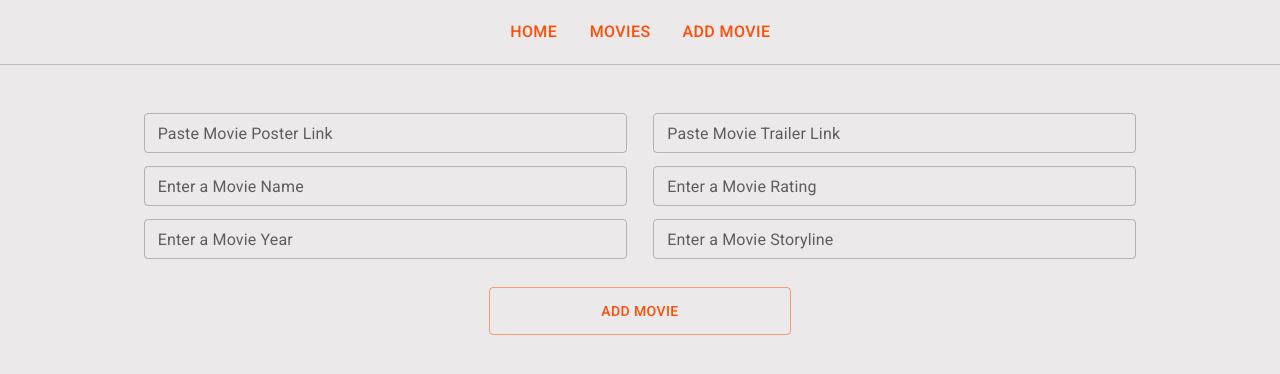
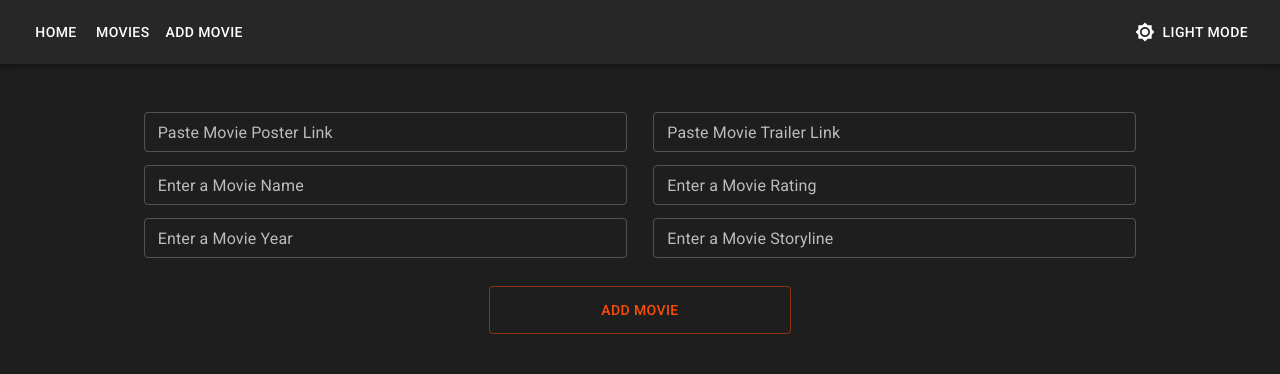
Before and after one commit to Vikii-5/movie-app-mui, a React (Create React App) app: page /add-movie in a window 1280 px wide. Shown: the top 374 px of the page. Built offline with nearby package versions, Linux system fonts and the light colour scheme; a web font is replaced by a local one.

Commit message:
fetch method used

```diff
--- a/src/App.css
+++ b/src/App.css
@@ -10,7 +10,7 @@ body {
   font-family: 'Maven Pro', sans-serif;
   margin: 0;
   padding: 0;
-  background: rgb(235, 233, 233);
+  /* background: rgb(235, 233, 233); */
   display: flex;
   justify-content: center;
   font-family: sans-serif;
@@ -25,22 +25,6 @@ body {
 
 .App{
   width: 100%;
-}
-
-
-/* Navigation Style */
-.navigation {
-  background-color: rgb(235, 233, 233);
-  padding: .75rem;
-  display: flex;
-  gap: 1rem;
-  justify-content: center;
-}
-
-.navigation a {
-  font-size: 1rem;
-  color: #ff4d07;
-  text-decoration: none;
 }
 
 
@@ -79,10 +63,10 @@ body {
 
 /* AddMovie, EditMovie Componenets sharing the style */
 .movie-details, .add-movie, .edit-movie{
-  background: rgb(235, 233, 233);
+  /* background: rgb(235, 233, 233); */
   width: 100%;
   padding: 3rem;
-  border-top: 1px solid rgba(0,0,0,0.2);
+  /* border-top: 1px solid rgba(0,0,0,0.2); */
   display: flex;
   justify-content: space-around;
 }
@@ -116,7 +100,7 @@ body {
   height: 2.5rem;
   border-radius: .25rem;
   padding: .5rem;
-  color: rgba(255, 255, 255, .8);
+  /* color: rgba(255, 255, 255, .8); */
   outline: none;
   transition: .5s;
 }
@@ -147,39 +131,42 @@ body {
   width: 220px;
   height: fit-content;
   border-radius: 10px;
-  box-shadow: 0px 0px 15px rgba(0, 0, 0, 0.2);
-  transition: .5s;
+  /* box-shadow: 0px 0px 15px rgba(0, 0, 0, 0.2); */
+  /* transition: .5s; */
+}
+.movie-card h4{
+  margin: 0;
 }
 
-.movie-card:hover {
+/* .movie-card:hover {
   transform: scale(1.1);
-}
+} */
 
 img {
   width: 220px;
   height: 260px;
   border-radius: 10px 10px 0 0;
   object-fit: cover;
-  margin-bottom: -25px;
+  margin-bottom: -4px;
 }
 
-.movie-card-specs {
-  width: 220px;
+/* .movie-card-specs {
+  width: 188px;
   background-color: white;
   border-radius: 0 0 10px 10px;
   padding: 15px;
   margin-top: -30px;
-}
+} */
 
 .movie-card-specs p{
-  margin: .75rem 0;
+  margin: 0 0 .75rem 0;
 }
 
 .title {
   background-color: #ff4d07;
   color: white;
   width: 100%;
-  height: 48px;
+  height: 38px;
   text-transform: uppercase;
   line-height: 40px;
 }
@@ -203,22 +190,24 @@ img {
   margin-bottom: 0;
 }
 
-.movie-card-buttons{
+/* .movie-card-buttons{
   display: flex;
+  justify-content: space-between !important;
+  border-top: 1px solid rgba(0,0,0,0.2);
+} */
+
+.MuiCardActions-root{
   justify-content: space-between;
-  margin-top: 1rem;
-  padding-top: .5rem;
-  border-top: 1px solid rgba(0,0,0,0.2);
 }
 
 .movie-info-container{
-  background-color: rgb(26, 25, 25);
+  /* background-color: rgb(26, 25, 25); */
   padding: 0 3rem .75rem 3rem;
   margin-top: -.25rem;
 }
 
 .movie-info-container p{
-  color: white;
+  /* color: white; */
   text-align: justify;
   line-height: 1.5;
 }
@@ -227,7 +216,7 @@ img {
   display: flex;
   justify-content: space-between;
   align-items: center;
-  color: white;
+  /* color: white; */
   border-bottom: 1px solid rgba(255, 255, 255, 0.3);
 }
 
--- a/src/App.js
+++ b/src/App.js
@@ -1,7 +1,7 @@
 import { useState } from "react";
 import "./App.css";
 import { createTheme, ThemeProvider } from "@mui/material/styles";
-import { Switch, Route, Link } from "react-router-dom";
+import { Switch, Route } from "react-router-dom";
 import { Button } from "@mui/material";
 import { MovieDetails } from "./MovieDetails";
 import { AddMovie } from "./AddMovie";
@@ -9,133 +9,172 @@ import { EditMovies } from "./EditMovies";
 import { Home } from "./Home";
 import { MovieInfo } from "./MovieInfo";
 import { NotFound } from "./NotFound";
+import { Paper, AppBar, Toolbar } from "@mui/material";
+import { useHistory } from "react-router-dom";
+import Brightness4Icon from "@mui/icons-material/Brightness4";
+import Brightness7Icon from "@mui/icons-material/Brightness7";
+
+export default function App() {
+  // const initial_movies = [
+  //   {
+  //     poster:
+  //       "https://igimages.gumlet.io/tamil/home/kamal-vikrammovie-glimpseposter.jpg?w=376&dpr=2.6",
+  //     name: "Vikram",
+  //     rating: "NA",
+  //     year: "2022",
+  //     storyline:
+  //       "Vikram is an upcoming Indian Tamil-language action thriller film starring Kamal Hassan, written and directed by Lokesh Kanagaraj and produced by Raaj Kamal Films.",
+  //     trailer: "https://www.youtube.com/embed/Uw17HJkrGR0",
+  //   },
+  //   {
+  //     poster:
+  //       "https://upload.wikimedia.org/wikipedia/en/thumb/8/8e/Dune_%282021_film%29.jpg/220px-Dune_%282021_film%29.jpg",
+  //     name: "Dune",
+  //     rating: "8.2",
+  //     year: "2021",
+  //     storyline:
+  //       "Dune is a 2021 American epic science fiction film directed by Denis Villeneuve and written by Villeneuve, Jon Spaihts & Eric Roth. It is the adaptation of the 1965 novel by Frank Herbert.",
+  //     trailer: "https://www.youtube.com/embed/8g18jFHCLXk",
+  //   },
+  //   {
+  //     poster:
+  //       "https://themoviespoiler.com/wp-content/uploads/2020/04/half_of_it_xlg.jpg",
+  //     name: "The Half of It",
+  //     rating: "6.9",
+  //     year: "2020",
+  //     storyline:
+  //       "A shy, straight-A Chinese-American student helps the school jock woo a girl whom, secretly, they both desire. They find themselves connecting and learn about the nature of love.",
+  //     trailer: "https://www.youtube.com/embed/B-yhF7IScUE",
+  //   },
+  //   {
+  //     poster:
+  //       "https://64.media.tumblr.com/75090c6af22c4e145e11888e11023cae/tumblr_pn73yqm1rt1sa50hio1_1280.jpg",
+  //     name: "Tomb Raider",
+  //     rating: "6.3",
+  //     year: "2018",
+  //     storyline:
+  //       "Lara Croft, a courageous and independent young woman, sets out on a dangerous journey to unravel the truth behind her adventurer father's mysterious disappearance.",
+  //     trailer: "https://www.youtube.com/embed/8ndhidEmUbI",
+  //   },
+  //   {
+  //     poster:
+  //       "https://m.media-amazon.com/images/M/MV5BMjQ5NzgwMzExNF5BMl5BanBnXkFtZTgwNjk2NTYyNTM@._V1_FMjpg_UX1000_.jpg",
+  //     name: "Meri Pyaari Bindu",
+  //     rating: "6",
+  //     year: "2017",
+  //     storyline:
+  //       "Childhood friends Abhimanyu and Bindu face friction when she realises that she does not love him. After getting famous, Abhimanyu decides to pen a story based on his life.",
+  //     trailer: "https://www.youtube.com/embed/fTax2lxxAvU",
+  //   },
+  //   {
+  //     poster:
+  //       "https://moviegalleri.net/wp-content/gallery/iraivi-movie-release-posters/iraivi_movie_release_posters_8348a49.jpg",
+  //     name: "Iraivi",
+  //     rating: "8",
+  //     year: "2016",
+  //     storyline:
+  //       "Three men, who are financially struggling, get involved in criminal activities to improve their financial status. They end up in prison and their wives are forced to lead an independent life.",
+  //     trailer: "https://www.youtube.com/embed/DH3iKNTT9-M",
+  //   },
+  //   {
+  //     poster:
+  //       "https://filmbiopsy.com/wp-content/uploads/2020/03/CXTfbv6WMAAyApR-1.jpg",
+  //     name: "Charlie",
+  //     rating: "8",
+  //     year: "2015",
+  //     storyline:
+  //       "Tessa runs away from home to avoid getting married and rents a room. She finds a book of the previous occupant, which reveals an incomplete story, and decides to find the artist.",
+  //     trailer: "https://www.youtube.com/embed/oYxtLNJJ54Y",
+  //   },
+  //   {
+  //     poster: "https://im.rediff.com/movies/2015/jul/31orange-mittai.jpg",
+  //     name: "Orange Mittai",
+  //     rating: "6.5",
+  //     year: "2015",
+  //     storyline:
+  //       "Kailasam, who is a 55-year-old man who suffers from a heart medical condition, befriends Sathya and they embark on a journey to discover each other's deepest fears.",
+  //     trailer: "https://www.youtube.com/embed/wo5HjdH_BYU",
+  //   },
+  //   {
+  //     poster:
+  //       "https://encrypted-tbn0.gstatic.com/images?q=tbn:ANd9GcRHRpOixn4X7IZwygj1typtUADTkZrBIzH0uUBM-wes9_chod77gb5YWizqFRYLqzdV-wA&usqp=CAU",
+  //     name: "The Croods",
+  //     rating: "7.2",
+  //     year: "2013",
+  //     storyline:
+  //       "Two very different families join forces to create a new community to survive: a cave person and another person co-op on the most amazing farm in the history of pre-history.",
+  //     trailer: "https://www.youtube.com/embed/4fVCKy69zUY",
+  //   },
+  // ];
+
+  const [mode, setMode] = useState("dark");
 
   //Customizing theme colors using ThemeProvider
   const theme = createTheme({
     palette: {
+      mode: mode,
       primary: {
         main: "rgb(255, 77, 7)",
+        light: "rgb(255, 112, 56)",
+        dark: "rgb(178, 53, 4)",
+        contrastText: "#fff",
       },
-    secondary: {
-      main: "rgba(35, 35, 35, .7);",
-    },
+      // background: {
+      //   paper: "rgb(235, 233, 233)",
+      //   default: "rgb(235, 233, 233)",
+      // }
     },
   });
 
-export default function App() {
-
-  const initial_movies = [
-    {
-      poster:
-        "https://igimages.gumlet.io/tamil/home/kamal-vikrammovie-glimpseposter.jpg?w=376&dpr=2.6",
-      name: "Vikram",
-      rating: "NA",
-      year: "2022",
-      storyline:
-        "Vikram is an upcoming Indian Tamil-language action thriller film starring Kamal Hassan, written and directed by Lokesh Kanagaraj and produced by Raaj Kamal Films.",
-      trailer: "https://www.youtube.com/embed/Uw17HJkrGR0",
-    },
-    {
-      poster:
-        "https://upload.wikimedia.org/wikipedia/en/thumb/8/8e/Dune_%282021_film%29.jpg/220px-Dune_%282021_film%29.jpg",
-      name: "Dune",
-      rating: "8.2",
-      year: "2021",
-      storyline:
-        "Dune is a 2021 American epic science fiction film directed by Denis Villeneuve and written by Villeneuve, Jon Spaihts & Eric Roth. It is the adaptation of the 1965 novel by Frank Herbert.",
-      trailer: "https://www.youtube.com/embed/8g18jFHCLXk",
-    },
-    {
-      poster:
-        "https://themoviespoiler.com/wp-content/uploads/2020/04/half_of_it_xlg.jpg",
-      name: "The Half of It",
-      rating: "6.9",
-      year: "2020",
-      storyline:
-        "A shy, straight-A Chinese-American student helps the school jock woo a girl whom, secretly, they both desire. They find themselves connecting and learn about the nature of love.",
-      trailer: "https://www.youtube.com/embed/B-yhF7IScUE",
-    },
-    {
-      poster:
-        "https://64.media.tumblr.com/75090c6af22c4e145e11888e11023cae/tumblr_pn73yqm1rt1sa50hio1_1280.jpg",
-      name: "Tomb Raider",
-      rating: "6.3",
-      year: "2018",
-      storyline:
-        "Lara Croft, a courageous and independent young woman, sets out on a dangerous journey to unravel the truth behind her adventurer father's mysterious disappearance.",
-      trailer: "https://www.youtube.com/embed/8ndhidEmUbI",
-    },
-    {
-      poster:
-        "https://m.media-amazon.com/images/M/MV5BMjQ5NzgwMzExNF5BMl5BanBnXkFtZTgwNjk2NTYyNTM@._V1_FMjpg_UX1000_.jpg",
-      name: "Meri Pyaari Bindu",
-      rating: "6",
-      year: "2017",
-      storyline:
-        "Childhood friends Abhimanyu and Bindu face friction when she realises that she does not love him. After getting famous, Abhimanyu decides to pen a story based on his life.",
-      trailer: "https://www.youtube.com/embed/fTax2lxxAvU",
-    },
-    {
-      poster:
-        "https://moviegalleri.net/wp-content/gallery/iraivi-movie-release-posters/iraivi_movie_release_posters_8348a49.jpg",
-      name: "Iraivi",
-      rating: "8",
-      year: "2016",
-      storyline:
-        "Three men, who are financially struggling, get involved in criminal activities to improve their financial status. They end up in prison and their wives are forced to lead an independent life.",
-      trailer: "https://www.youtube.com/embed/DH3iKNTT9-M",
-    },
-    {
-      poster:
-        "https://filmbiopsy.com/wp-content/uploads/2020/03/CXTfbv6WMAAyApR-1.jpg",
-      name: "Charlie",
-      rating: "8",
-      year: "2015",
-      storyline:
-        "Tessa runs away from home to avoid getting married and rents a room. She finds a book of the previous occupant, which reveals an incomplete story, and decides to find the artist.",
-      trailer: "https://www.youtube.com/embed/oYxtLNJJ54Y",
-    },
-    {
-      poster: "https://im.rediff.com/movies/2015/jul/31orange-mittai.jpg",
-      name: "Orange Mittai",
-      rating: "6.5",
-      year: "2015",
-      storyline:
-        "Kailasam, who is a 55-year-old man who suffers from a heart medical condition, befriends Sathya and they embark on a journey to discover each other's deepest fears.",
-      trailer: "https://www.youtube.com/embed/wo5HjdH_BYU",
-    },
-    {
-      poster:
-        "https://encrypted-tbn0.gstatic.com/images?q=tbn:ANd9GcRHRpOixn4X7IZwygj1typtUADTkZrBIzH0uUBM-wes9_chod77gb5YWizqFRYLqzdV-wA&usqp=CAU",
-      name: "The Croods",
-      rating: "7.2",
-      year: "2013",
-      storyline:
-        "Two very different families join forces to create a new community to survive: a cave person and another person co-op on the most amazing farm in the history of pre-history.",
-      trailer: "https://www.youtube.com/embed/4fVCKy69zUY",
-    },
-  ];
-
-  const [movieDetails, setMoviedetails] = useState(initial_movies);
+  const history = useHistory();
+  const [movieDetails, setMoviedetails] = useState([]);
 
   return (
     <ThemeProvider theme={theme}>
+      <Paper
+        sx={{ minWidth: "100vw", minHeight: "100vh", borderRadius: "0px" }}
+      >
         <div className="App">
-
           {/* Creating links to the movie app */}
-        <div className="navigation">
-          <Button variant="text">
-            <Link to="/">Home</Link>
+          <AppBar position="sticky">
+            <Toolbar>
+              <Button
+                variant="text"
+                color="inherit"
+                onClick={() => history.push("/")}
+              >
+                Home
               </Button>
 
-          <Button variant="text">
-            <Link to="/movies">Movies</Link>
+              <Button
+                variant="text"
+                color="inherit"
+                onClick={() => history.push("/movies")}
+              >
+                Movies
               </Button>
 
-          <Button variant="text">
-            <Link to="/add-movie">Add Movie</Link>
+              <Button
+                variant="text"
+                color="inherit"
+                onClick={() => history.push("/add-movie")}
+              >
+                Add Movie
               </Button>
-        </div>
+
+              <Button
+                sx={{ marginLeft: "auto" }}
+                startIcon={
+                  mode === "dark" ? <Brightness7Icon /> : <Brightness4Icon />
+                }
+                color="inherit"
+                onClick={() => setMode(mode === "dark" ? "light" : "dark")}
+              >
+                {" "}
+                {mode === "dark" ? "light" : "dark"} Mode
+              </Button>
+            </Toolbar>
+          </AppBar>
 
           {/* Routing to the different pages */}
           <Switch>
@@ -144,21 +183,15 @@ export default function App() {
             </Route>
 
             <Route path="/movies">
-            <MovieDetails
-              movieDetails={movieDetails}
-              setMoviedetails={setMoviedetails}
-            />
+              <MovieDetails/>
             </Route>
 
             <Route path="/movie-info/:id">
-            <MovieInfo movieDetails={movieDetails} />
+              <MovieInfo />
             </Route>
 
             <Route path="/add-movie">
-            <AddMovie
-              movieDetails={movieDetails}
-              setMoviedetails={setMoviedetails}
-            />
+              <AddMovie/>
             </Route>
 
             <Route path="/edit-movies/:id">
@@ -173,6 +206,7 @@ export default function App() {
             </Route>
           </Switch>
         </div>
+      </Paper>
     </ThemeProvider>
   );
 }
--- a/src/EditMovies.js
+++ b/src/EditMovies.js
@@ -1,5 +1,5 @@
 import { useState } from "react";
-import { useParams } from "react-router-dom";
+import { useParams, useHistory } from "react-router-dom";
 import { Button } from "@mui/material";
 import { TextField, Snackbar } from "@mui/material";
 
@@ -9,11 +9,14 @@ export function EditMovies({ movieDetails, setMoviedetails }) {
   const { id } = useParams();
   const movies = movieDetails[id];
 
+  const history = useHistory();
+
   const [poster, setPoster] = useState(movies.poster);
   const [name, setName] = useState(movies.name);
   const [rating, setRating] = useState(movies.rating);
   const [year, setYear] = useState(movies.year);
   const [storyline, setStoryline] = useState(movies.storyline);
+  const [trailer, setTrailer] = useState(movies.trailer);
 
   //Snackbar initial state
   const [open, setOpen] = useState(false);
@@ -30,6 +33,16 @@ export function EditMovies({ movieDetails, setMoviedetails }) {
             type="url"
             defaultValue={poster}
             onChange={(event) => setPoster(event.target.value)}
+          />
+
+          <TextField
+            id="outlined-basic"
+            label="Paste Movie Trailer Link"
+            variant="outlined"
+            size="small"
+            type="url"
+            value={trailer}
+            onChange={(event) => setTrailer(event.target.value)}
           />
 
           <TextField
@@ -87,6 +100,7 @@ export function EditMovies({ movieDetails, setMoviedetails }) {
                 updatedMovieDetails[id] = updatedMovie;
                 setMoviedetails(updatedMovieDetails);
                 setOpen(true);
+                history.push("/movies");
               }}
             >
               Update Movie
--- a/src/MovieDetails.js
+++ b/src/MovieDetails.js
@@ -1,8 +1,26 @@
+import { useState, useEffect } from "react";
 import { Movies } from "./Movies";
 import { IconButton } from "@mui/material";
 import DeleteIcon from "@mui/icons-material/Delete";
 
-export function MovieDetails({ movieDetails, setMoviedetails }) {
+export function MovieDetails() {
+
+  const [movieDetails, setMoviedetails] = useState([]);
+
+  const getMovie = () => {
+    fetch("https://6197229daf46280017e7e453.mockapi.io/movie", {method:"GET"})
+    .then(data => data.json())
+    .then(movie => setMoviedetails(movie))
+  }
+
+  useEffect(getMovie, []);
+
+  const deleteMovie = (id) => {
+    fetch("https://6197229daf46280017e7e453.mockapi.io/movie/" + id, {method:"DELETE"})
+    .then(data => data.json())
+    .then(() => getMovie())
+  }
+
   return (
     <section className="movie-details">
       <div className="movie-container">
@@ -15,18 +33,19 @@ export function MovieDetails({ movieDetails, setMoviedetails }) {
             year={details.year}
             storyline={details.storyline}
             trailer={details.trailer}
-            id={index}
+            id={details.id}
             deleteButton={
               <IconButton
                 aria-label="Delete Button"
-                onClick={() => {
-                  //Deleting the movie card using the index
-                  const remainingMovies = movieDetails.filter((mv, idx) => {
-                    const removeIdx = index;
-                    return idx !== removeIdx;
-                  });
-                  setMoviedetails(remainingMovies);
-                }}
+                onClick={() => deleteMovie(details.id)}
+                // {() => {
+                //   //Deleting the movie card using the index
+                //   const remainingMovies = movieDetails.filter((mv, idx) => {
+                //     const removeIdx = index;
+                //     return idx !== removeIdx;
+                //   });
+                //   setMoviedetails(remainingMovies);
+                // }}
               >
                 <DeleteIcon fontSize="small" />
               </IconButton>
--- a/src/MovieInfo.js
+++ b/src/MovieInfo.js
@@ -1,8 +1,21 @@
+import { useEffect,  useState } from "react";
 import { useParams } from "react-router-dom";
+import { useHistory } from "react-router-dom";
+import { Button } from "@mui/material";
+import ArrowBackIosIcon from '@mui/icons-material/ArrowBackIos';
 
-export function MovieInfo({ movieDetails }) {
+export function MovieInfo() {
+
+  const history = useHistory();
+
   const { id } = useParams();
-  const movies = movieDetails[id];
+  const [movieDetails, setMoviedetails] = useState([]);
+
+  useEffect(() => {
+    fetch("https://6197229daf46280017e7e453.mockapi.io/movie/" + id, {method:"GET"})
+    .then(data => data.json())
+    .then(movie => setMoviedetails(movie))
+  }, [id]);
 
   return (
     <section className="movie-info">
@@ -11,7 +24,7 @@ export function MovieInfo({ movieDetails }) {
         <iframe
           width="100%"
           height="480"
-          src={movies.trailer}
+          src={movieDetails.trailer}
           title="YouTube video player"
           frameborder="0"
           allow="accelerometer; autoplay; clipboard-write; encrypted-media; gyroscope; picture-in-picture"
@@ -20,11 +33,15 @@ export function MovieInfo({ movieDetails }) {
 
         <div className="movie-info-container">
           <div className="movie-specs">
-            <h2>{movies.name}</h2>
-            <h4> ⭐ {movies.rating}</h4>
+            <h2>{movieDetails.name}</h2>
+            <h4> ⭐ {movieDetails.rating}</h4>
           </div>
-          <p> {movies.storyline}</p>
+          <p> {movieDetails.storyline}</p>
         </div>
+
+        <Button onClick={() => history.goBack()} variant="outlined" startIcon={<ArrowBackIosIcon />}>
+        Back
+      </Button>
 
       </div>
     </section>
--- a/src/Movies.js
+++ b/src/Movies.js
@@ -7,6 +7,9 @@ import ExpandMoreIcon from "@mui/icons-material/ExpandMore";
 import ThumbUpAltIcon from "@mui/icons-material/ThumbUpAlt";
 import ThumbDownAltIcon from "@mui/icons-material/ThumbDownAlt";
 import EditIcon from "@mui/icons-material/Edit";
+import Card from "@mui/material/Card";
+import CardActions from "@mui/material/CardActions";
+import CardContent from "@mui/material/CardContent";
 
 export function Movies({ poster, name, rating, year, storyline, id, deleteButton }) {
 
@@ -21,10 +24,12 @@ export function Movies({ poster, name, rating, year, storyline, id, deleteButton
   const history = useHistory();
 
   return (
+    <Card sx={{ borderRadius: "10px", boxShadow: "0px 0px 15px rgba(0, 0, 0, 0.2)"}} variant="outlined">
     <div className="movie-card">
       <img src={poster} alt={name} />
       <h4 className="title">{name}</h4>
 
+      <CardContent>
       <div className="movie-card-specs">
         <p>
           <Tooltip title={rating} arrow>
@@ -56,14 +61,17 @@ export function Movies({ poster, name, rating, year, storyline, id, deleteButton
             aria-label="Movie Details"
             onClick={() => history.push("/movie-info/" + id)}
           >
-            <InfoIcon fontSize="small" color="secondary" />
+            <InfoIcon fontSize="small" />
           </IconButton>
         </div>
         <p style={styles} className="summary">
           {storyline}
         </p>
+        </div>
+        </CardContent>
 
-        <div className="movie-card-buttons">
+        <CardActions sx={{borderTop: "1px solid", borderColor: "divider"}}>
+
           <div className="like-button">
             <IconButton
               aria-label="Like Button"
@@ -88,6 +96,7 @@ export function Movies({ poster, name, rating, year, storyline, id, deleteButton
 
           <div className="edit-button">
             <IconButton
+              sx={{marginLeft:"auto"}}
               aria-label="Edit Button"
               onClick={() => history.push("/edit-movies/" + id)}
             >
@@ -95,8 +104,10 @@ export function Movies({ poster, name, rating, year, storyline, id, deleteButton
             </IconButton>
             {deleteButton}
           </div>
-        </div>
-      </div>
+
+        </CardActions>
+
     </div>
+    </Card>
   );
 }
```
Also changed, not shown: src/data.json (added, +83 -0 lines), src/images/IMDb_Logo.png (renamed from src/images/IMDb_Logo_Rectangle_Gold.png). Lines whose indentation alone changed are shown as unchanged.
